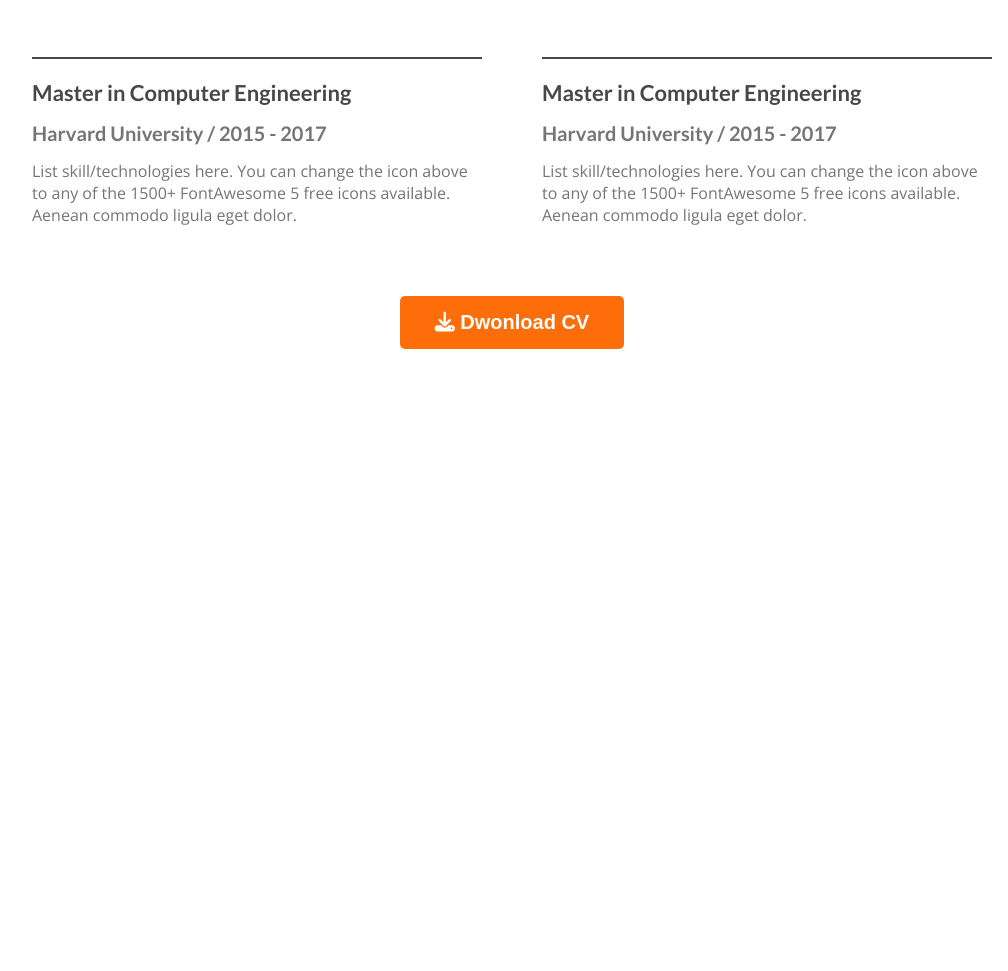
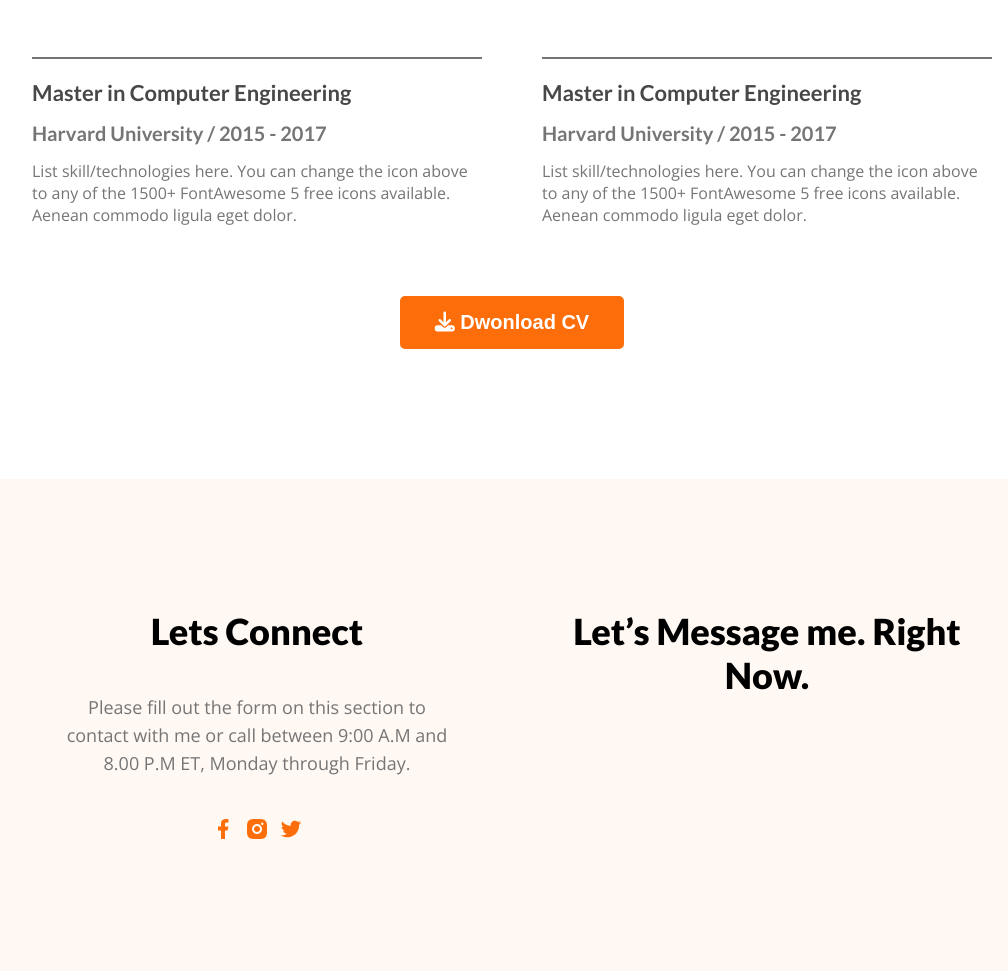
Before and after one commit to mdmamun6/Developer-Portfolio, a plain HTML site: page index.html in a window 1280 px wide. Shown: the part 2886-3857 px from the top of the page, without its empty margins (128-1136 px from the left). Before the commit the page ends 3365 px from the top, so only its background shows below. Drawn offline with nearby package versions, Linux system fonts and the light colour scheme.

Commit message:
add all files

```diff
--- a/index.html
+++ b/index.html
@@ -175,5 +175,27 @@
         </div>
     </div>
     <!-- Resume Section End here -->
+    <!-- Contact Section Start Here! -->
+    <div class="contact">
+        <div class="row">
+            <div class="col-6">
+                <div class="social-info">
+                    <h2>Lets Connect</h2>
+                    <p class="section-description"> Please fill out the form on this section to contact with me or call between 9:00 A.M and 8.00 P.M ET, Monday through Friday. </p>
+                    <div class="social-icon">
+                        <img src="img/icons/facebook.png" alt="">
+                        <img src="img/icons/insta.png" alt="">
+                        <img src="img/icons/twitter.png" alt="">
+                    </div>
+                </div>
+            </div>
+            <div class="col-6">
+                <div class="social-info">
+                    <h2>Let’s Message me. Right Now. </h2>
+                </div>
+            </div>
+        </div>
+    </div>
+    <!-- Contact Section End Here! -->
 </body>
 </html>
--- a/style/style.css
+++ b/style/style.css
@@ -187,7 +187,7 @@ li a{
     color: #474747;
     font-size: 22px;
     padding: 20px 0px 15px 0px;
-    border-top: 2px solid #474747;
+    border-top: 2px solid #757575;
 }
 .resume-info h4{
     color: #757575;
@@ -198,3 +198,22 @@ li a{
     color: #757575;
     font-size: 16px;
 }
+/* Resume Section End */
+/* Contact Section Start */
+.contact{
+    background: #FFF8F3;
+    padding: 130px;
+}
+.social-info{
+    text-align: center;
+    padding: 0px 60px;
+}
+.social-info h2{
+    font-weight: 800;
+}
+.social-icon{
+    display: flex;
+    gap: 10px;
+    justify-content: center;
+}
+/* Contact Section end */
```
